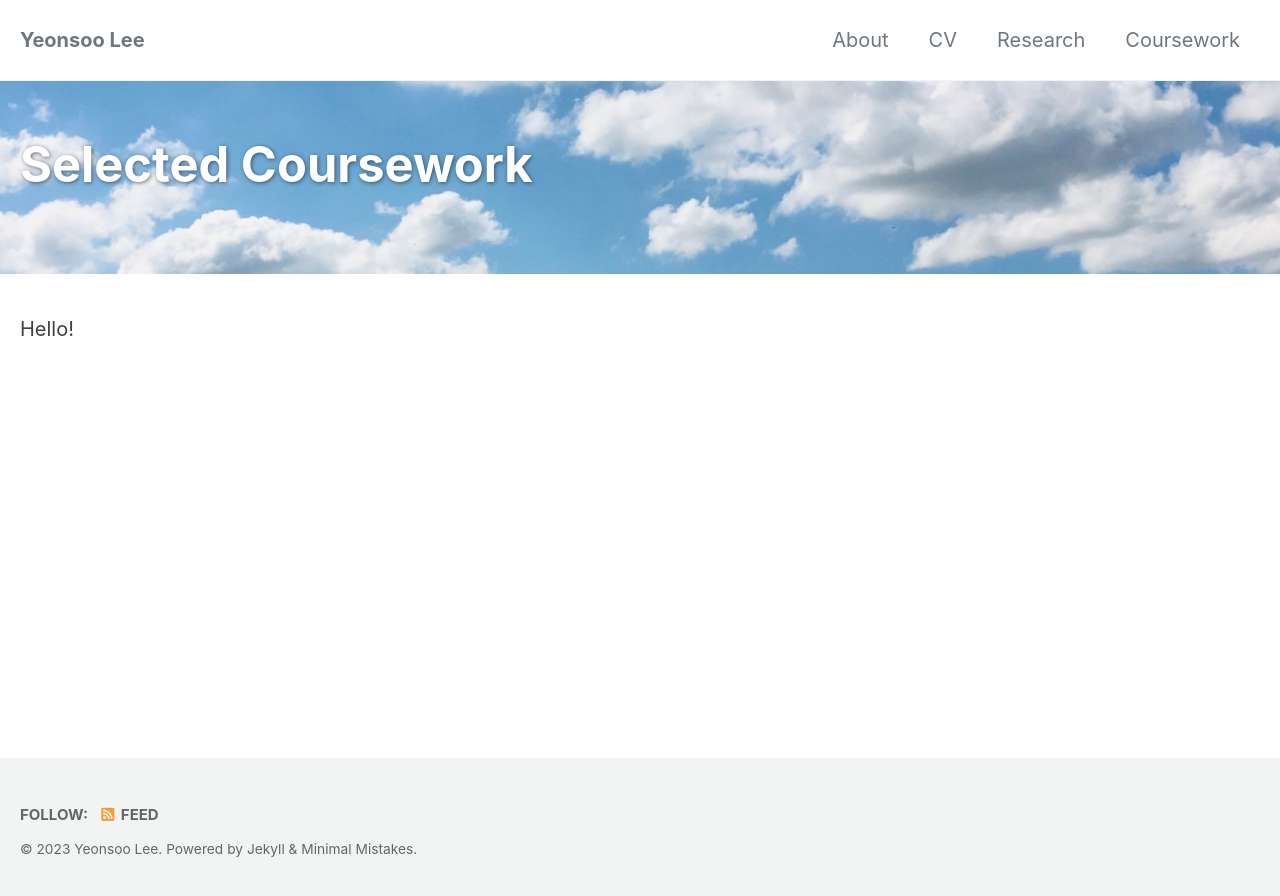
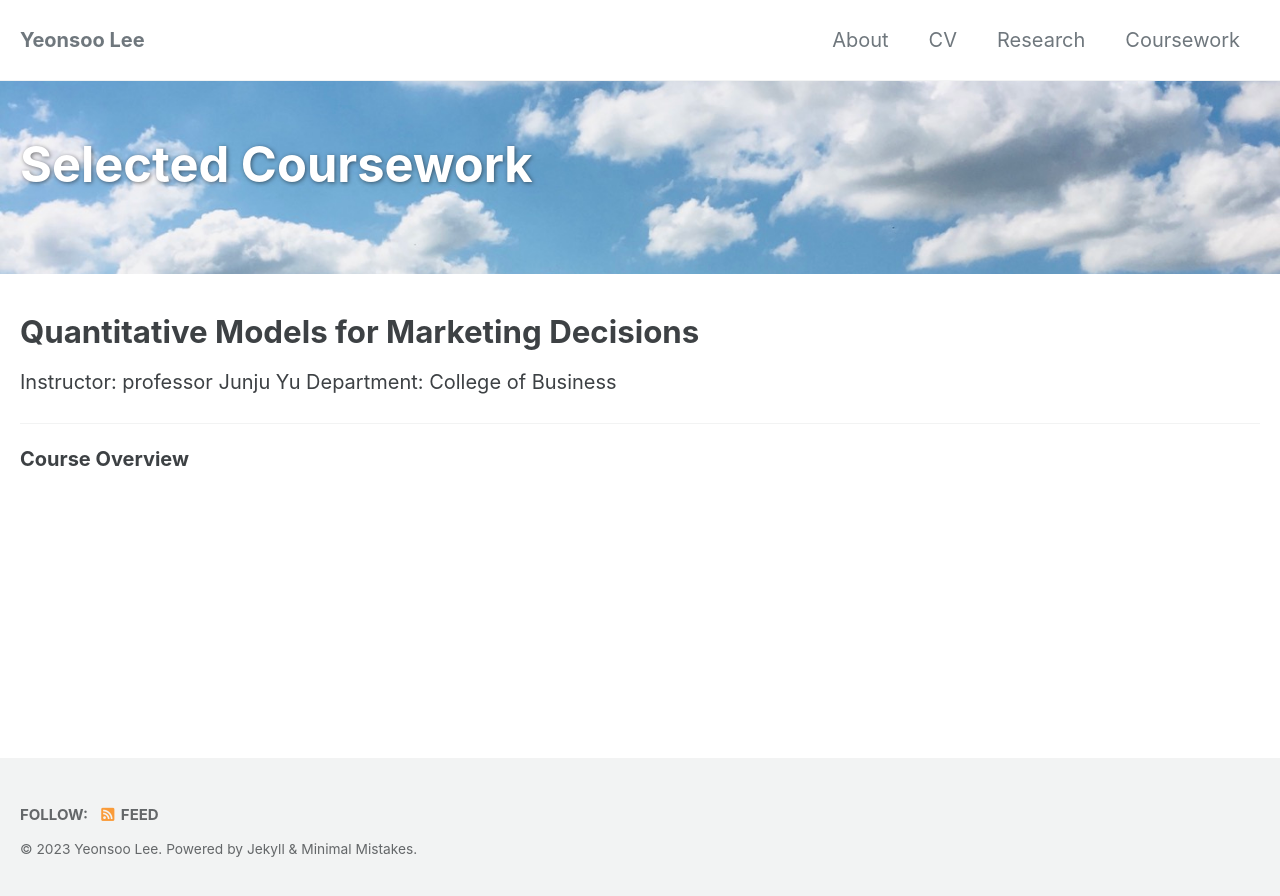
Before and after one commit to soo-13/soo-13.github.io, a Jekyll site: the page built from _pages/cw1.md, in a window 1280 px wide. Shown: the top 896 px of the page. Built offline with Jekyll 4.4.1, drawn with Linux system fonts in a browser that asks for light colours; cached includes are drawn as plain includes.

Commit message:
in progress

```diff
--- a/_pages/cw1.md
+++ b/_pages/cw1.md
@@ -15,5 +15,9 @@ feature_row1:
     Repeated games <br>
     Signaling games'
 ---
+# Quantitative Models for Marketing Decisions
+Instructor: professor Junju Yu
+Department: College of Business
 
-Hello!
+---
+**Course Overview**
```
Also changed, not shown: 1 other file.
